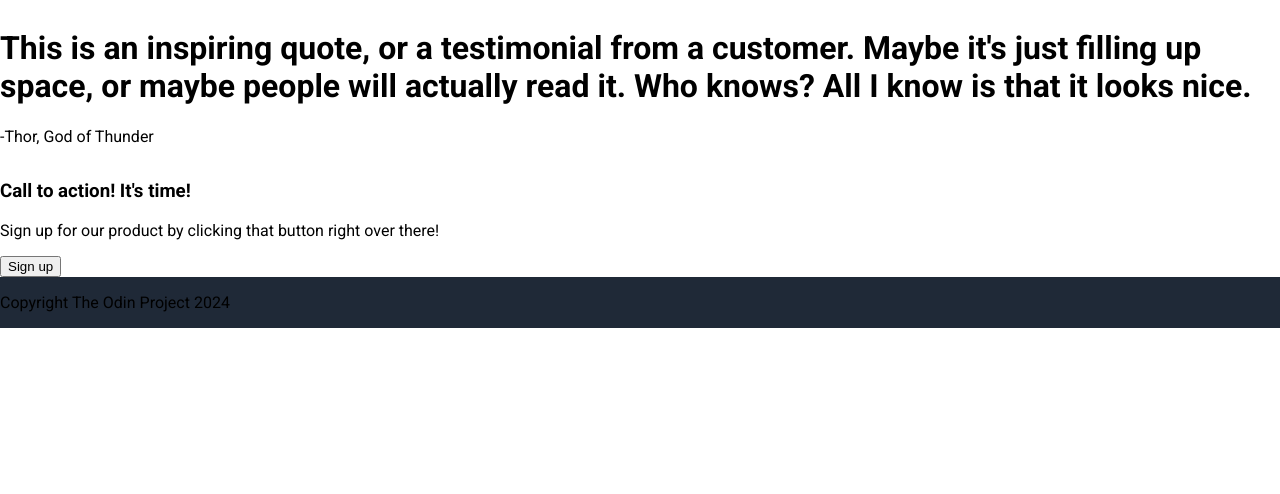
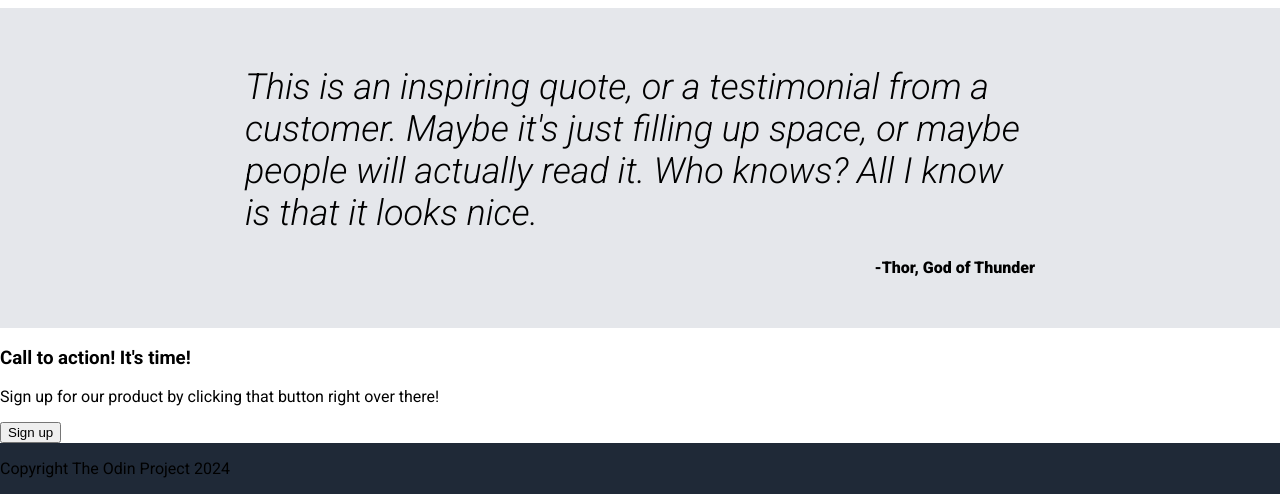
Before and after one commit to AnhDuck/ODIN-Project-Landing-Page, a plain HTML site: page index.html in a window 1280 px wide. Shown: the part 880-1374 px from the top of the page. Before the commit the page ends 1208 px from the top, so only its background shows below. Drawn offline with Linux system fonts and the light colour scheme.

Commit message:
Finish building quote section of landing page

```diff
--- a/index.html
+++ b/index.html
@@ -50,8 +50,10 @@
         </div>
     </div>
     <div class="third-section">
-        <h1>This is an inspiring quote, or a testimonial from a customer. Maybe it's just filling up space, or maybe people will actually read it. Who knows? All I know is that it looks nice.</h1>
-        <p>-Thor, God of Thunder</p>
+        <div class="third-container">
+            <h1>This is an inspiring quote, or a testimonial from a customer. Maybe it's just filling up space, or maybe people will actually read it. Who knows? All I know is that it looks nice.</h1>
+            <p>-Thor, God of Thunder</p>
+        </div>
     </div>
     <div class="fourth-section">
         <div class="cta">
--- a/style.css
+++ b/style.css
@@ -11,6 +11,30 @@ body {
     flex-direction: column;
     flex: 1;
     font-family: roboto;
+}
+
+/* Stuff for third-section of landing page */
+.third-section {
+    display: flex;
+    align-items: center;
+    justify-content: center;
+    height: 40vh;
+    background-color: #E5E7EB;
+}
+
+.third-section h1 {
+    font-size: 36px;
+    font-weight: 300;
+    font-style: italic;
+}
+
+.third-container {
+    width: 790px;
+}
+
+.third-section p {
+    font-weight: 900;
+    text-align: end;
 }
 
 /* Stuff for second-section of landing page */
```
